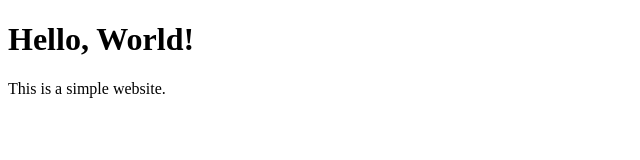
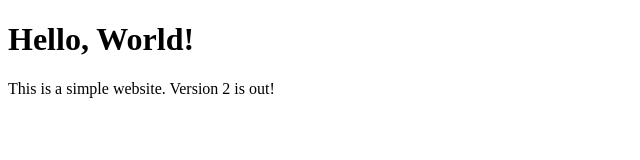
Before and after one commit to sami-eurus/CodePipeline, a plain HTML site: page index.html in a window 1280 px wide. Shown: the whole page, without its empty margins (0-640 px from the left). Drawn offline with Linux system fonts and the light colour scheme.

Commit message:
v2 added

```diff
--- a/index.html
+++ b/index.html
@@ -7,6 +7,6 @@
 </head>
 <body>
     <h1>Hello, World!</h1>
-    <p>This is a simple website.</p>
+    <p>This is a simple website. Version 2 is out!</p>
 </body>
 </html>
```
